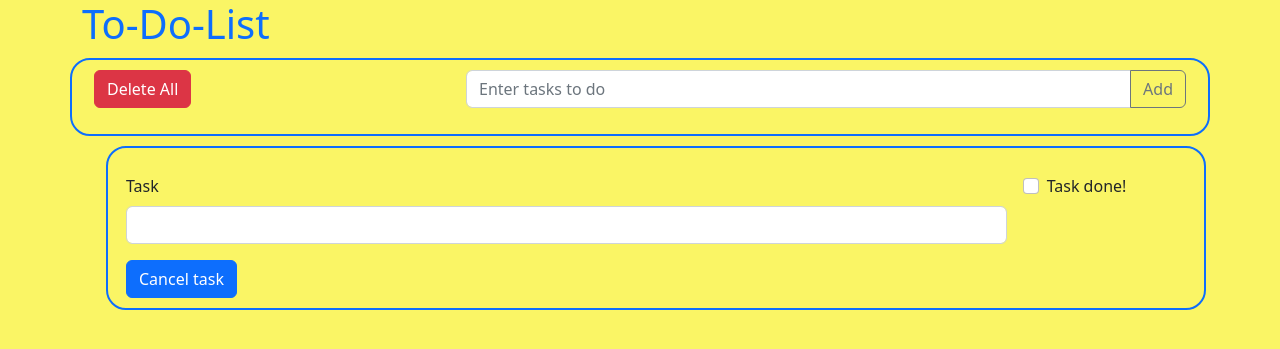
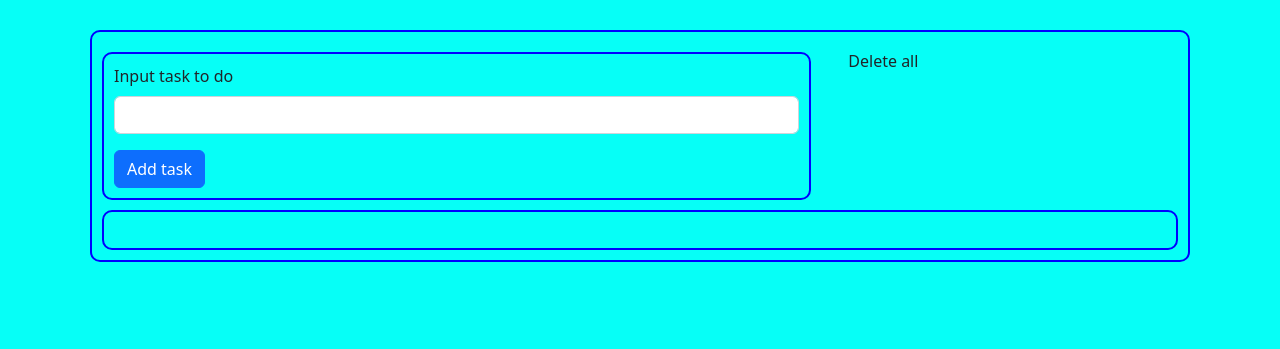
Before and after one commit to akarashchuk/WD06, a PHP site: page /Todo-list/todo.html in a window 1280 px wide. Shown: the top 349 px of the page. Run offline with PHP 8.4, Linux system fonts and the light colour scheme.

Commit message:
Addind files in hw-todo

```diff
--- a/Todo-list/todo.css
+++ b/Todo-list/todo.css
@@ -1,73 +1,18 @@
 body {
-   background-color: rgb(250, 245, 101);
+   max-width: 1100px;
+   margin: 0 auto;
+   padding-top: 20px;
+   background-color: rgba(0, 255, 247, 0.977);
 }
-h1 {
-   color: #0d6efd;
+.container {
+   border: 2px solid blue;
+   padding: 10px;
+   border-radius: 10px;
+   margin-top: 10px;
 }
 ul {
    list-style-type: none;
 }
-.row {
-   padding: 10px;
-   margin-top: 10px;
-   margin-bottom: 10px;
-   border: solid #0d6efd 2px;
-   border-radius: 20px;
+li {
+   display: none;
 }
-/* body {
-   background-color: rgb(0, 255, 234);
-   margin: 0 auto;
-   max-width: 1440px;
-   padding-top: 50px;
-}
-.wrap {
-   width: 700px;
-   margin: auto;
-}
-#input {
-   width: 70%;
-}
-#btn {
-   width: 15%;
-}
-ul {
-   list-style: none;
-   margin: 0;
-   padding: 0;
-}
-#result {
-   margin-bottom: 50px;
-}
-.btn {
-   background: red;
-   border: 1px solid navy;
-   color: aliceblue;
-   margin-left: 15px;
-   padding: 10px;
-   cursor: pointer;
-   position: relative;
-   z-index: 10;
-}
-.li {
-  padding: 4px 8px;
-  background: wheat;
-  border: 1px solid rgb(20, 20, 21);
-  margin: 10px 0;
-  display: flex;
-  justify-content: space-between;
-  align-items: center;
-  position: relative;
-  z-index: 5;
-  width: 100%;
-  text-transform: capitalize;
-}
-.li-active {
-   color: coral;
-   text-decoration: line-through;
-   background: black;
-}
-.li-active .btn {
-   color: coral;
-   text-decoration: line-through;
-   background: black;
-} */
--- a/Todo-list/todo.html
+++ b/Todo-list/todo.html
@@ -3,56 +3,56 @@
   <head>
     <meta charset="utf-8">
     <meta name="viewport" content="width=device-width, initial-scale=1">
-    <title>ToDoList</title>
+    <title>TODO</title>
     <link href="https://cdn.jsdelivr.net/npm/bootstrap@5.2.0-beta1/dist/css/bootstrap.min.css" rel="stylesheet" integrity="sha384-0evHe/X+R7YkIZDRvuzKMRqM+OrBnVFBL6DOitfPri4tjfHxaWutUpFmBp4vmVor" crossorigin="anonymous">
-    <link rel="stylesheet" href="todo.css">
+    <link rel="stylesheet" href="TODO.css">
   </head>
   <body>
  <div id="root">
-        <div class="container-xl">
-          <h1>To-Do-List</h1>
+      <div class="container">
          <div class="row">
-              <div class="col-4">
-                  <button type="button" class="btn btn-danger">Delete All</button>
+           <div class="col-8">
+              <div class="container">
+               <form>
+                  <div class="mb-3">
+                     <label class="form-label">Input task to do</label>
+                     <input type="text" class="form-control" id="inputTask">
                    </div>
-              <div class="col-8">
-                  <div class="input-group mb-3">
-                    <input type="text" class="form-control" placeholder="Enter tasks to do" aria-label="Recipient's username" aria-describedby="button-addon2">
-                    <button class="btn btn-outline-secondary" type="button" id="button-addon2">Add</button>
+                  <button type="submit" class="btn btn-primary">Add task</button>
+                </form>
               </div>
            </div>
+           <div class="col-4"><button type="button" class="btn btn-delete">Delete all</button></div>
          </div>
 
-            <ul class="task_list">
+         <div class="container">
+            <ul>
                <li>
-                <form class="row g-3">
-                  <div class="col-md-10">
-                    <label for="inputTask" class="form-label">Task</label>
-                    <input type="text" class="form-control" id="inputTask">
-                  </div>
-                  <div class="col-md-2">
+                  <div class="row">
+                     <div class="col-2">
                         <div class="form-check">
-                      <input class="form-check-input" type="checkbox" id="gridCheck">
-                      <label class="form-check-label" for="gridCheck">Task done!</label>
+                           <input class="form-check-input" type="checkbox" value="" id="flexCheckDefault">
+                           <label class="form-check-label" for="flexCheckDefault">
+                             Done!
+                           </label>
                          </div>
                      </div>
-                  <div class="col-12">
-                    <button type="submit" class="btn btn-primary">Cancel task</button>
+                     <div class="col-6">
+                        <p>ToDo text</p>
                      </div>
-                </form>
+                     <div class="col-2">
+                        <button type="button" class="btn btn-delete">Delete task</button>
+                     </div>
+                     <div class="col-2">
+                        Date
+                     </div>
+                   </div>
                </li>
             </ul>
          </div>
+
        </div>
-     <!-- <div class="wrap">
-       <input type="text" id="input"/>
-       <button id="btn">Add task</button>
-       <ul id="result"></ul>
-       <div>
-         Total:
-         <span id="total"></span>
     </div>
-     </div> -->
     <script src="https://cdn.jsdelivr.net/npm/bootstrap@5.2.0-beta1/dist/js/bootstrap.bundle.min.js" integrity="sha384-pprn3073KE6tl6bjs2QrFaJGz5/SUsLqktiwsUTF55Jfv3qYSDhgCecCxMW52nD2" crossorigin="anonymous"></script>
     <script src="todo.js"></script>
   </body>
--- a/Todo-list/todo.js
+++ b/Todo-list/todo.js
@@ -1,18 +1 @@
 "use strict"
-
-const input = document.querySelector('#input');
-const btn = document.querySelector('#btn');
-const result = document.querySelector('#result');
-const total = document.querySelector('#total');
-
-btn.addEventListener('click', (e) => {
-   // result.innerHTML += `<li>${input.value}</li>`;
-   if (input.value === '') return
-   createDeleteElements(input.value)
-   input.value = ''
-})
-function createDeleteElements(value) {
-   console.log(value)
-
-   const li = document.createElement('li')
-}
```
Lines whose indentation alone changed are shown as unchanged.
